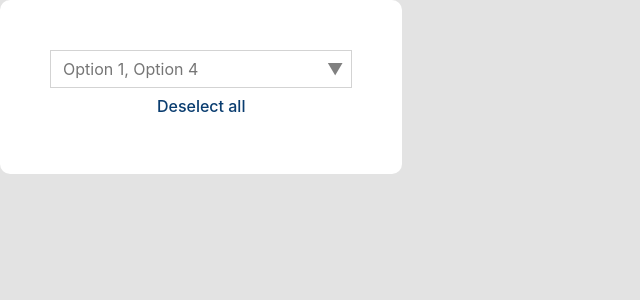
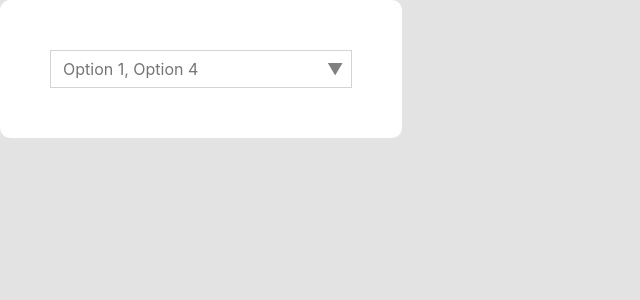
Before and after one commit to Ori-Roll/selects, a React (Vite) app: page / in a window 1280 px wide. Shown: the top 300 px of the page, without its empty margins (0-640 px from the left). Built offline with nearby package versions, Linux system fonts and the light colour scheme.

Commit message:
css changes - moved multi deselect into wrapper -ts fix

```diff
--- a/src/components/Select/Select.tsx
+++ b/src/components/Select/Select.tsx
@@ -23,7 +23,7 @@ type SingleSelectProps = {
   multiple?: false;
   selected?: string;
   onSelect: (
-    selectedItems: string | null,
+    selectedItem: string | null,
     e?: React.MouseEvent<HTMLDivElement, MouseEvent>
   ) => void;
 };
@@ -96,7 +96,7 @@ const TestMultiSelect = (props: SelectBaseProps) => {
   };
 
   return (
-    <div>
+    <div className={style['select-wrapper']}>
       <DropdownInput
         open={open}
         setOpen={setOpen}
@@ -118,12 +118,15 @@ const TestMultiSelect = (props: SelectBaseProps) => {
               </div>
             );
           })}
+          {multiple && !!selectedItems?.length && open && (
+            <button
+              className={style['deselect-all']}
+              onClick={handleDeSelectAll}
+            >
+              Deselect all
+            </button>
+          )}
         </div>
-      )}
-      {multiple && !!selectedItems?.length && (
-        <button className={style['deselect-all']} onClick={handleDeSelectAll}>
-          Deselect all
-        </button>
       )}
     </div>
   );
```
